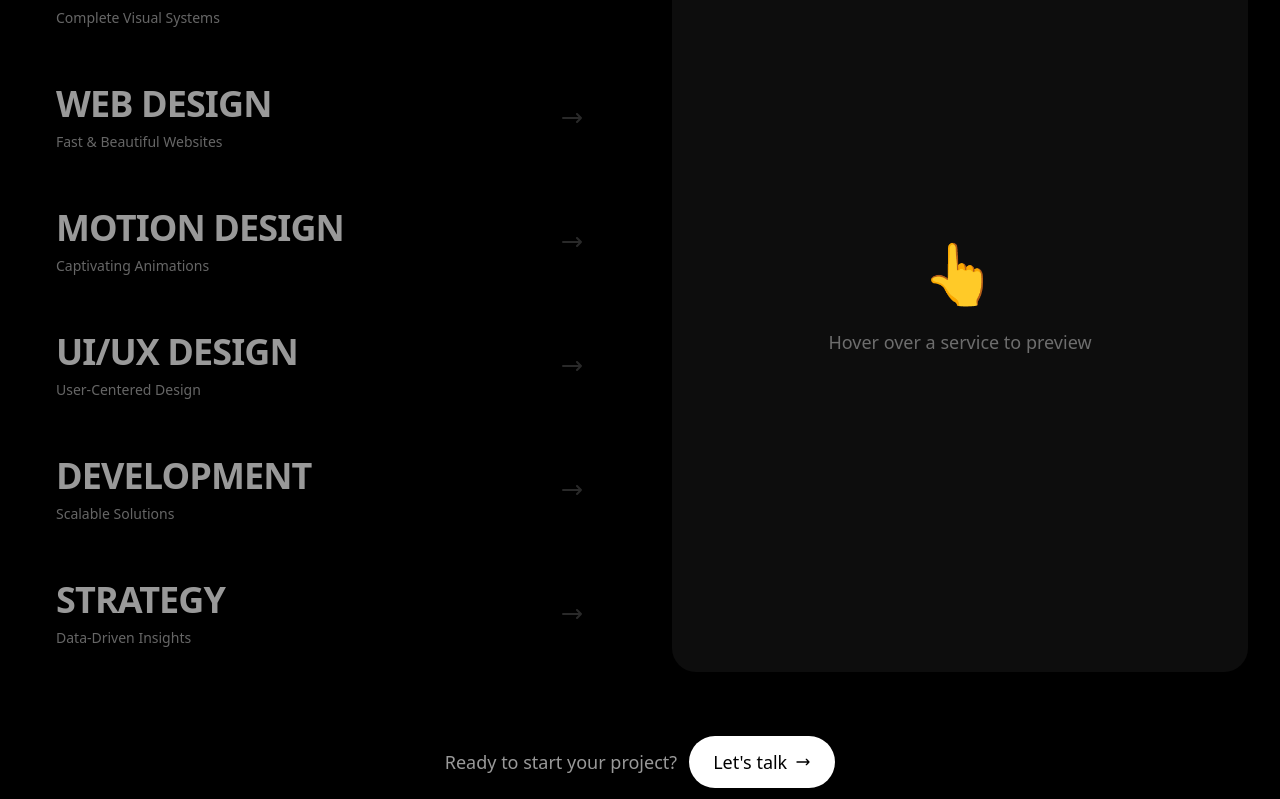
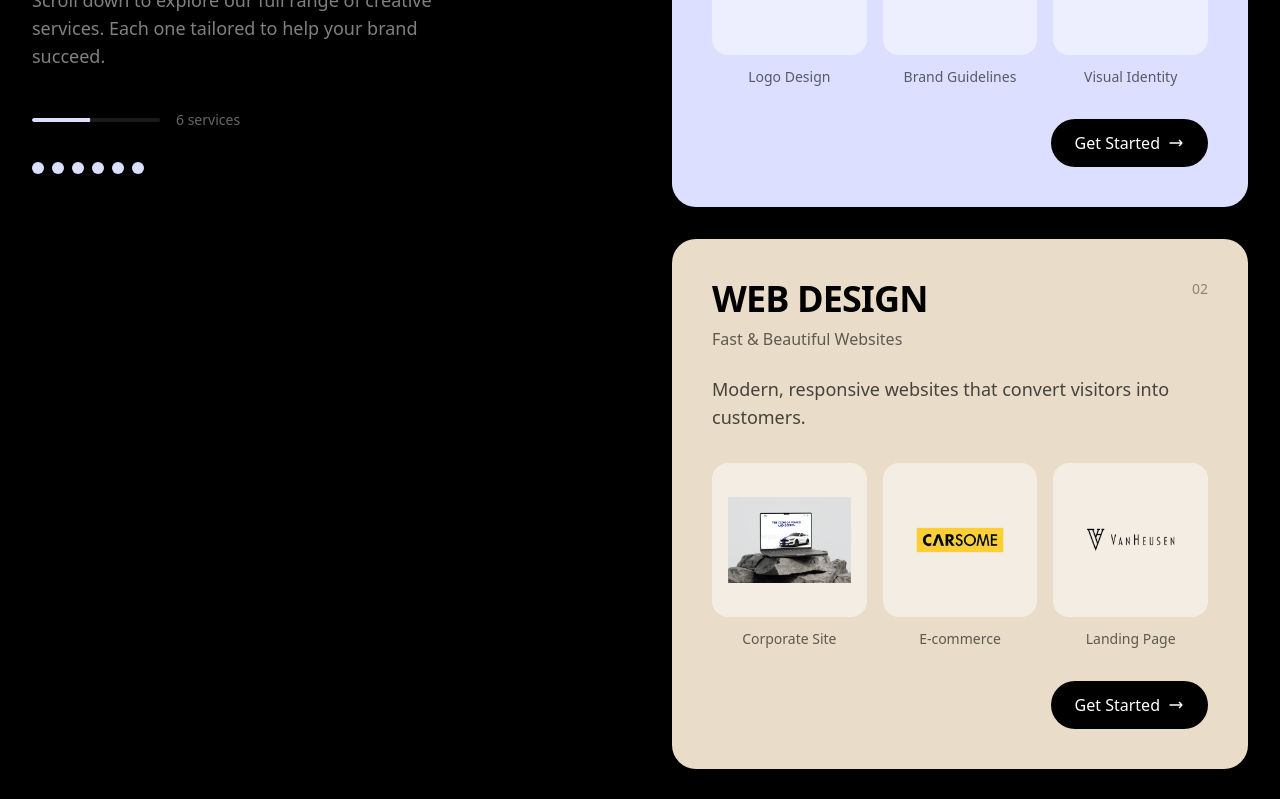
Before and after one commit to arminparvardegary/hindra-studio, a Next.js app: page / in a window 1280 px wide. Shown: the part 4640-5439 px from the top of the page. Built offline with nearby package versions, Linux system fonts and the light colour scheme.

Commit message:
Update ServicesPicker with RushBox-style scroll-reveal layout

```diff
--- a/components/index/ServicesPicker.tsx
+++ b/components/index/ServicesPicker.tsx
@@ -1,7 +1,7 @@
 "use client";
 
-import { useState, useRef } from "react";
-import { motion, AnimatePresence } from "framer-motion";
+import { useRef } from "react";
+import { motion, useScroll, useTransform } from "framer-motion";
 import Image from "next/image";
 import Link from "next/link";
 
@@ -12,159 +12,144 @@ const services = [
     subtitle: "Complete Visual Systems",
     description: "Logo design, brand guidelines, visual identity systems that make your brand unforgettable.",
     images: [
-      { src: "/logo-carsome.webp", alt: "Brand 1" },
-      { src: "/logo-kumu_2025-04-02-191834_xdcl.webp", alt: "Brand 2" },
-      { src: "/logo-vanheusen.webp", alt: "Brand 3" },
+      { src: "/logo-carsome.webp", label: "Logo Design" },
+      { src: "/logo-kumu_2025-04-02-191834_xdcl.webp", label: "Brand Guidelines" },
+      { src: "/logo-vanheusen.webp", label: "Visual Identity" },
     ],
-    color: "#DCDFFF",
   },
   {
     id: "web",
     title: "WEB DESIGN",
     subtitle: "Fast & Beautiful Websites",
-    description: "Modern, responsive websites that convert visitors into customers with stunning design.",
+    description: "Modern, responsive websites that convert visitors into customers.",
     images: [
-      { src: "/images/ford.png", alt: "Web 1" },
-      { src: "/logo-carsome.webp", alt: "Web 2" },
-      { src: "/logo-vanheusen.webp", alt: "Web 3" },
+      { src: "/images/ford.png", label: "Corporate Site" },
+      { src: "/logo-carsome.webp", label: "E-commerce" },
+      { src: "/logo-vanheusen.webp", label: "Landing Page" },
     ],
-    color: "#E9DCC8",
   },
   {
     id: "motion",
     title: "MOTION DESIGN",
     subtitle: "Captivating Animations",
-    description: "Bring your brand to life with stunning animations and video content people love.",
+    description: "Bring your brand to life with stunning animations and video content.",
     images: [
-      { src: "/logo-kumu_2025-04-02-191834_xdcl.webp", alt: "Motion 1" },
-      { src: "/images/ford.png", alt: "Motion 2" },
-      { src: "/logo-carsome.webp", alt: "Motion 3" },
+      { src: "/logo-kumu_2025-04-02-191834_xdcl.webp", label: "2D Animation" },
+      { src: "/images/ford.png", label: "3D Motion" },
+      { src: "/logo-carsome.webp", label: "Video Production" },
     ],
-    color: "#DCDFFF",
   },
   {
     id: "uiux",
     title: "UI/UX DESIGN",
     subtitle: "User-Centered Design",
-    description: "Intuitive interfaces and seamless experiences that delight your users.",
+    description: "Intuitive interfaces and seamless experiences that delight users.",
     images: [
-      { src: "/logo-vanheusen.webp", alt: "UI 1" },
-      { src: "/logo-kumu_2025-04-02-191834_xdcl.webp", alt: "UI 2" },
-      { src: "/images/ford.png", alt: "UI 3" },
+      { src: "/logo-vanheusen.webp", label: "App Design" },
+      { src: "/logo-kumu_2025-04-02-191834_xdcl.webp", label: "Dashboard" },
+      { src: "/images/ford.png", label: "Prototyping" },
     ],
-    color: "#E9DCC8",
   },
   {
     id: "development",
     title: "DEVELOPMENT",
     subtitle: "Scalable Solutions",
-    description: "Full-stack development with modern technologies for fast, secure applications.",
+    description: "Full-stack development with modern technologies.",
     images: [
-      { src: "/images/ford.png", alt: "Dev 1" },
-      { src: "/logo-carsome.webp", alt: "Dev 2" },
-      { src: "/logo-vanheusen.webp", alt: "Dev 3" },
+      { src: "/images/ford.png", label: "React/Next.js" },
+      { src: "/logo-carsome.webp", label: "Backend" },
+      { src: "/logo-vanheusen.webp", label: "API Integration" },
     ],
-    color: "#DCDFFF",
   },
   {
     id: "strategy",
     title: "STRATEGY",
     subtitle: "Data-Driven Insights",
-    description: "Research and strategy that positions your brand for success in the market.",
+    description: "Research and strategy that positions your brand for success.",
     images: [
-      { src: "/logo-carsome.webp", alt: "Strategy 1" },
-      { src: "/logo-kumu_2025-04-02-191834_xdcl.webp", alt: "Strategy 2" },
-      { src: "/logo-vanheusen.webp", alt: "Strategy 3" },
+      { src: "/logo-carsome.webp", label: "Market Research" },
+      { src: "/logo-kumu_2025-04-02-191834_xdcl.webp", label: "Brand Strategy" },
+      { src: "/logo-vanheusen.webp", label: "Positioning" },
     ],
-    color: "#E9DCC8",
   },
 ];
 
-export default function ServicesPicker() {
-  const [activeService, setActiveService] = useState<string | null>(null);
-  const [hoveredImage, setHoveredImage] = useState<number>(0);
-  const containerRef = useRef<HTMLDivElement>(null);
+function ServiceCard({ service, index }: { service: typeof services[0]; index: number }) {
+  const cardRef = useRef<HTMLDivElement>(null);
 
-  const currentService = services.find((s) => s.id === activeService);
+  const { scrollYProgress } = useScroll({
+    target: cardRef,
+    offset: ["start end", "center center"],
+  });
+
+  const opacity = useTransform(scrollYProgress, [0, 0.5, 1], [0, 1, 1]);
+  const x = useTransform(scrollYProgress, [0, 0.5, 1], [100, 0, 0]);
+  const scale = useTransform(scrollYProgress, [0, 0.5, 1], [0.8, 1, 1]);
+
+  const colors = ["#DCDFFF", "#E9DCC8", "#DCDFFF", "#E9DCC8", "#DCDFFF", "#E9DCC8"];
 
   return (
-    <section className="py-20 sm:py-28 lg:py-32 bg-black text-white overflow-hidden">
-      <div className="container-custom">
+    <motion.div
+      ref={cardRef}
+      style={{ opacity, x, scale }}
+      className="mb-8"
+    >
+      <div
+        className="rounded-3xl p-8 lg:p-10"
+        style={{ backgroundColor: colors[index % colors.length] }}
+      >
         {/* Header */}
+        <div className="flex items-start justify-between mb-6">
+          <div>
+            <h3 className="text-2xl sm:text-3xl lg:text-4xl font-bold text-black mb-2">
+              {service.title}
+            </h3>
+            <p className="text-black/60">{service.subtitle}</p>
+          </div>
+          <span className="text-sm font-medium text-black/40">0{index + 1}</span>
+        </div>
+
+        {/* Description */}
+        <p className="text-black/70 text-lg mb-8 max-w-lg">
+          {service.description}
+        </p>
+
+        {/* Images Grid */}
+        <div className="grid grid-cols-3 gap-4">
+          {service.images.map((img, idx) => (
             <motion.div
-          initial={{ opacity: 0, y: 30 }}
+              key={idx}
+              initial={{ opacity: 0, y: 20 }}
               whileInView={{ opacity: 1, y: 0 }}
               viewport={{ once: true }}
-          className="mb-16 sm:mb-20"
+              transition={{ delay: idx * 0.1 }}
+              className="group"
             >
-          <h2 className="text-4xl sm:text-5xl lg:text-6xl xl:text-7xl font-bold tracking-tight">
-            <span className="text-white/40">Take your pick</span>
-            <br />
-            <span className="text-white">from the following</span>
-            <br />
-            <span className="text-[#DCDFFF]">services!</span>
-          </h2>
-        </motion.div>
-
-        {/* Interactive Grid */}
-        <div ref={containerRef} className="grid lg:grid-cols-2 gap-8 lg:gap-16">
-          {/* Services List */}
-          <div className="space-y-2">
-            {services.map((service, index) => (
-              <motion.div
-                key={service.id}
-                initial={{ opacity: 0, x: -30 }}
-                whileInView={{ opacity: 1, x: 0 }}
-                viewport={{ once: true }}
-                transition={{ delay: index * 0.1 }}
-                onMouseEnter={() => setActiveService(service.id)}
-                onMouseLeave={() => setActiveService(null)}
-                className={`group cursor-pointer p-6 rounded-2xl transition-all duration-300 ${
-                  activeService === service.id
-                    ? "bg-white/10"
-                    : "hover:bg-white/5"
-                }`}
-              >
-                <div className="flex items-center justify-between">
-                  <div className="flex-1">
-                    <div className="flex items-center gap-4 mb-2">
-                      <h3
-                        className={`text-2xl sm:text-3xl lg:text-4xl font-bold transition-colors duration-300 ${
-                          activeService === service.id
-                            ? "text-white"
-                            : "text-white/60 group-hover:text-white"
-                        }`}
-                      >
-                        {service.title}
-                      </h3>
-                      <motion.div
-                        initial={{ width: 0 }}
-                        animate={{
-                          width: activeService === service.id ? "60px" : "0px",
-                        }}
-                        className="h-0.5 bg-[#DCDFFF]"
+              <div className="relative aspect-square rounded-2xl overflow-hidden bg-white/50 mb-3 group-hover:shadow-lg transition-shadow">
+                <Image
+                  src={img.src}
+                  alt={img.label}
+                  fill
+                  className="object-contain p-4 group-hover:scale-110 transition-transform duration-500"
                 />
               </div>
-                    <p
-                      className={`text-sm transition-colors duration-300 ${
-                        activeService === service.id
-                          ? "text-white/70"
-                          : "text-white/40"
-                      }`}
-                    >
-                      {service.subtitle}
-                    </p>
+              <p className="text-sm text-black/60 text-center">{img.label}</p>
+            </motion.div>
+          ))}
         </div>
 
-                  <motion.svg
-                    className="w-6 h-6 text-white/40"
+        {/* CTA */}
+        <div className="mt-8 flex justify-end">
+          <Link
+            href="/contact"
+            className="inline-flex items-center gap-2 px-6 py-3 bg-black text-white rounded-full font-medium hover:bg-black/80 transition-colors group"
+          >
+            Get Started
+            <svg
+              className="w-4 h-4 group-hover:translate-x-1 transition-transform"
               fill="none"
               viewBox="0 0 24 24"
               stroke="currentColor"
-                    animate={{
-                      x: activeService === service.id ? 5 : 0,
-                      opacity: activeService === service.id ? 1 : 0.4,
-                    }}
             >
               <path
                 strokeLinecap="round"
@@ -172,65 +157,117 @@ export default function ServicesPicker() {
                 strokeWidth={2}
                 d="M17 8l4 4m0 0l-4 4m4-4H3"
               />
-                  </motion.svg>
+            </svg>
+          </Link>
+        </div>
       </div>
     </motion.div>
+  );
+}
+
+export default function ServicesPicker() {
+  const containerRef = useRef<HTMLDivElement>(null);
+
+  const { scrollYProgress } = useScroll({
+    target: containerRef,
+    offset: ["start start", "end end"],
+  });
+
+  const leftY = useTransform(scrollYProgress, [0, 1], ["0%", "0%"]);
+
+  return (
+    <section ref={containerRef} className="relative bg-black">
+      <div className="container-custom">
+        <div className="grid lg:grid-cols-2 gap-8 lg:gap-16">
+          {/* Left Side - Sticky */}
+          <div className="lg:sticky lg:top-0 lg:h-screen flex items-center py-20 lg:py-0">
+            <motion.div style={{ y: leftY }}>
+              <motion.span
+                initial={{ opacity: 0, y: 20 }}
+                whileInView={{ opacity: 1, y: 0 }}
+                viewport={{ once: true }}
+                className="inline-block px-4 py-2 bg-white/10 rounded-full text-white/60 text-sm mb-6"
+              >
+                Our Services
+              </motion.span>
+
+              <motion.h2
+                initial={{ opacity: 0, y: 30 }}
+                whileInView={{ opacity: 1, y: 0 }}
+                viewport={{ once: true }}
+                className="text-4xl sm:text-5xl lg:text-6xl xl:text-7xl font-bold leading-tight"
+              >
+                <span className="text-white/40">Take your pick</span>
+                <br />
+                <span className="text-white">from the following</span>
+                <br />
+                <span className="text-[#DCDFFF]">services!</span>
+              </motion.h2>
+
+              <motion.p
+                initial={{ opacity: 0, y: 20 }}
+                whileInView={{ opacity: 1, y: 0 }}
+                viewport={{ once: true }}
+                transition={{ delay: 0.2 }}
+                className="text-white/50 text-lg mt-6 max-w-md"
+              >
+                Scroll down to explore our full range of creative services.
+                Each one tailored to help your brand succeed.
+              </motion.p>
+
+              {/* Progress indicator */}
+              <div className="mt-10 hidden lg:block">
+                <div className="flex items-center gap-4">
+                  <div className="w-32 h-1 bg-white/10 rounded-full overflow-hidden">
+                    <motion.div
+                      className="h-full bg-[#DCDFFF] rounded-full"
+                      style={{ scaleX: scrollYProgress, transformOrigin: "left" }}
+                    />
+                  </div>
+                  <span className="text-white/40 text-sm">
+                    {services.length} services
+                  </span>
+                </div>
+              </div>
+
+              {/* Navigation dots */}
+              <div className="mt-8 flex gap-2 flex-wrap">
+                {services.map((service, idx) => (
+                  <motion.div
+                    key={service.id}
+                    className="w-3 h-3 rounded-full bg-white/20"
+                    whileInView={{ backgroundColor: "rgba(220, 223, 255, 1)" }}
+                    viewport={{ once: true, margin: "-50%" }}
+                  />
                 ))}
               </div>
-
-          {/* Preview Panel */}
-          <div className="relative min-h-[400px] lg:min-h-[600px]">
-            <AnimatePresence mode="wait">
-              {currentService ? (
-                <motion.div
-                  key={currentService.id}
-                  initial={{ opacity: 0, scale: 0.95, y: 20 }}
-                  animate={{ opacity: 1, scale: 1, y: 0 }}
-                  exit={{ opacity: 0, scale: 0.95, y: -20 }}
-                  transition={{ duration: 0.3 }}
-                  className="absolute inset-0 rounded-3xl overflow-hidden"
-                  style={{ backgroundColor: currentService.color }}
-                >
-                  <div className="h-full p-8 flex flex-col">
-                    {/* Images Grid */}
-                    <div className="flex-1 grid grid-cols-3 gap-4 mb-6">
-                      {currentService.images.map((img, idx) => (
-                        <motion.div
-                          key={idx}
-                          initial={{ opacity: 0, y: 20 }}
-                          animate={{ opacity: 1, y: 0 }}
-                          transition={{ delay: idx * 0.1 }}
-                          onMouseEnter={() => setHoveredImage(idx)}
-                          className={`relative rounded-2xl overflow-hidden bg-white/20 cursor-pointer transition-all duration-300 ${
-                            hoveredImage === idx
-                              ? "ring-4 ring-black/20 scale-105"
-                              : ""
-                          }`}
-                        >
-                          <Image
-                            src={img.src}
-                            alt={img.alt}
-                            fill
-                            className="object-contain p-4"
-                          />
             </motion.div>
-                      ))}
           </div>
 
-                    {/* Description */}
+          {/* Right Side - Scrolling Cards */}
+          <div className="py-20 lg:py-32">
+            {services.map((service, index) => (
+              <ServiceCard key={service.id} service={service} index={index} />
+            ))}
+
+            {/* Final CTA */}
             <motion.div
-                      initial={{ opacity: 0, y: 10 }}
-                      animate={{ opacity: 1, y: 0 }}
-                      transition={{ delay: 0.2 }}
+              initial={{ opacity: 0, y: 30 }}
+              whileInView={{ opacity: 1, y: 0 }}
+              viewport={{ once: true }}
+              className="mt-12 p-8 lg:p-10 rounded-3xl bg-white/5 border border-white/10 text-center"
             >
-                      <p className="text-black/70 text-lg mb-6">
-                        {currentService.description}
+              <h3 className="text-2xl sm:text-3xl font-bold text-white mb-4">
+                Need something custom?
+              </h3>
+              <p className="text-white/50 mb-6">
+                We love unique challenges. Let&apos;s discuss your project.
               </p>
               <Link
                 href="/contact"
-                        className="inline-flex items-center gap-2 px-6 py-3 bg-black text-white rounded-full font-medium hover:bg-black/80 transition-colors"
+                className="inline-flex items-center gap-2 px-8 py-4 bg-white text-black rounded-full font-medium hover:bg-white/90 transition-colors"
               >
-                        Get Started
+                Start a conversation
                 <svg
                   className="w-4 h-4"
                   fill="none"
@@ -247,65 +284,7 @@ export default function ServicesPicker() {
               </Link>
             </motion.div>
           </div>
-                </motion.div>
-              ) : (
-                <motion.div
-                  initial={{ opacity: 0 }}
-                  animate={{ opacity: 1 }}
-                  className="absolute inset-0 rounded-3xl bg-white/5 flex items-center justify-center"
-                >
-                  <div className="text-center">
-                    <motion.div
-                      animate={{ y: [0, -10, 0] }}
-                      transition={{ duration: 2, repeat: Infinity }}
-                      className="text-6xl mb-4"
-                    >
-                      👆
-                    </motion.div>
-                    <p className="text-white/40 text-lg">
-                      Hover over a service to preview
-                    </p>
         </div>
-                </motion.div>
-              )}
-            </AnimatePresence>
-          </div>
-        </div>
-
-        {/* CTA */}
-        <motion.div
-          initial={{ opacity: 0, y: 30 }}
-          whileInView={{ opacity: 1, y: 0 }}
-          viewport={{ once: true }}
-          className="text-center mt-16"
-        >
-          <Link
-            href="/contact"
-            className="inline-flex items-center gap-3 text-lg font-medium text-white/60 hover:text-white transition-colors group"
-          >
-            <span>Ready to start your project?</span>
-            <motion.span
-              className="inline-flex items-center gap-2 px-6 py-3 bg-white text-black rounded-full font-medium"
-              whileHover={{ scale: 1.05 }}
-              whileTap={{ scale: 0.95 }}
-            >
-              Let&apos;s talk
-              <svg
-                className="w-4 h-4 group-hover:translate-x-1 transition-transform"
-                fill="none"
-                viewBox="0 0 24 24"
-                stroke="currentColor"
-              >
-                <path
-                  strokeLinecap="round"
-                  strokeLinejoin="round"
-                  strokeWidth={2}
-                  d="M17 8l4 4m0 0l-4 4m4-4H3"
-                />
-              </svg>
-            </motion.span>
-          </Link>
-        </motion.div>
       </div>
     </section>
   );
```
Lines whose indentation alone changed are shown as unchanged.
